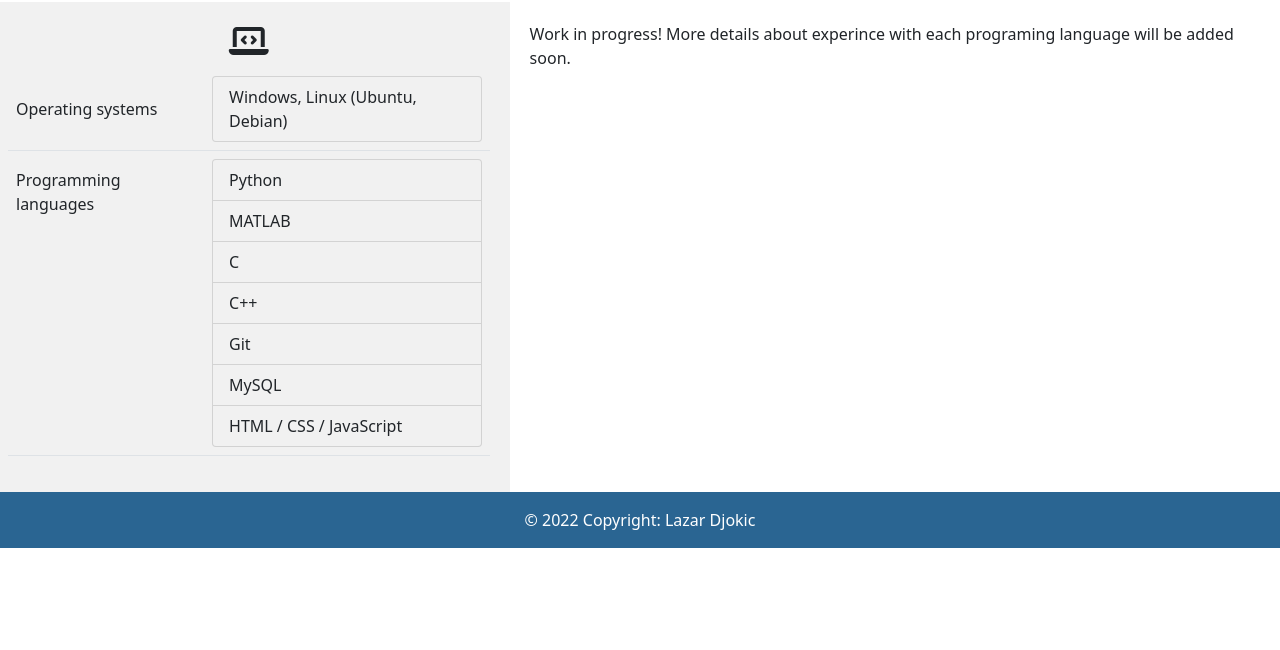
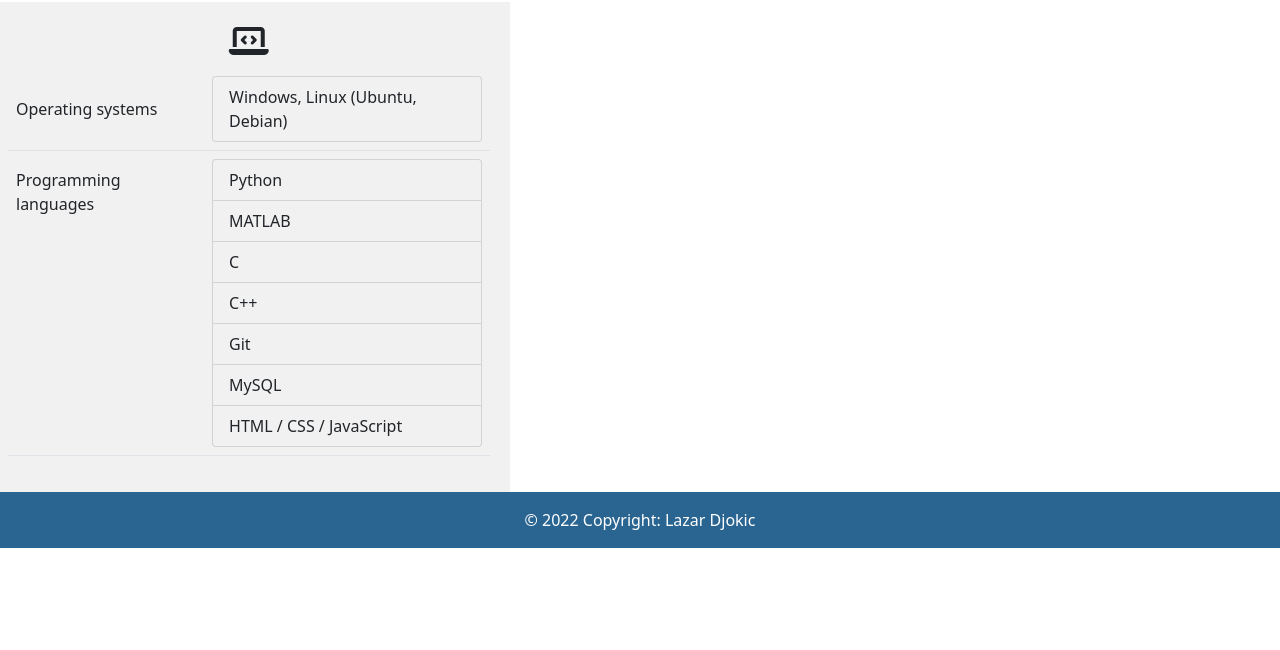
Before and after one commit to ldjokic0/CV, a plain HTML site: page tech.html in a window 1280 px wide. Shown: the part 150-800 px from the top of the page. Drawn offline with nearby package versions, Linux system fonts and the light colour scheme.

Commit message:
Update tech.html

```diff
--- a/tech.html
+++ b/tech.html
@@ -57,7 +57,7 @@
 
             <div class="main">
                 <article>
-                    <p>Work in progress! More details about experince with each programing language will be added soon.</p>
+                    <p></p>
                 </article>
             </div>
         </div>
```
